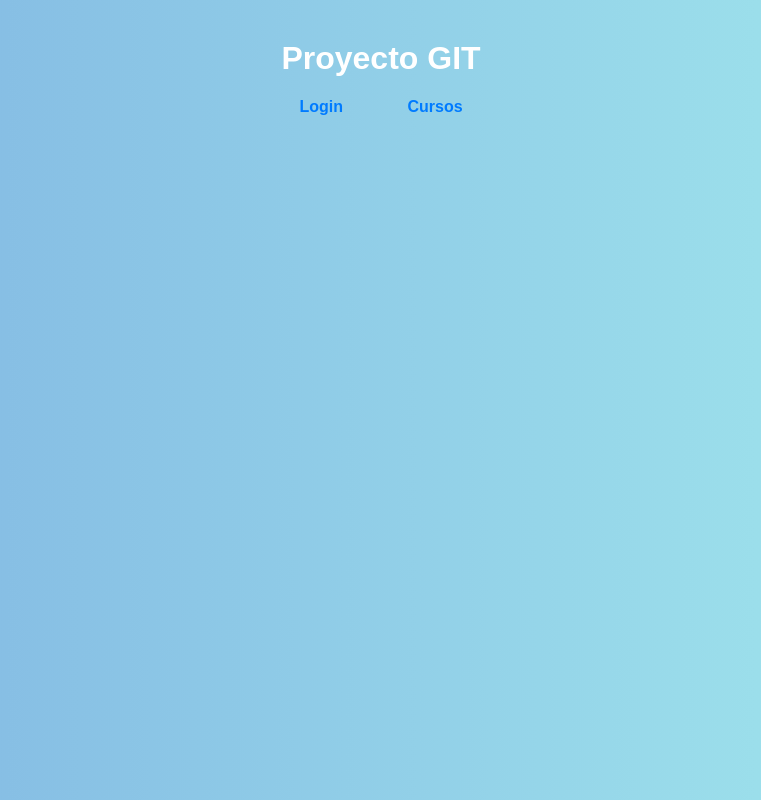
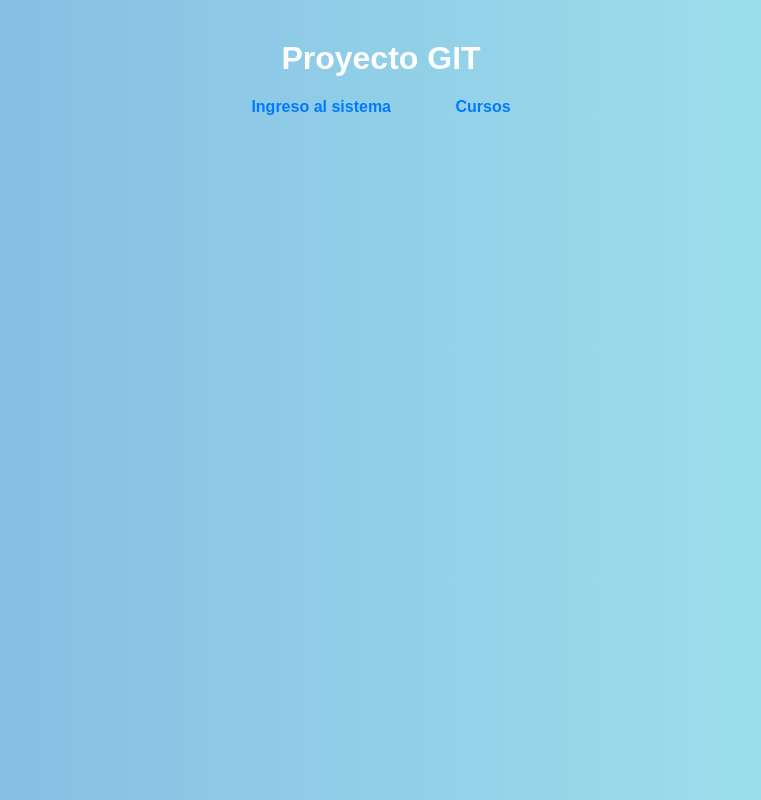
Before and after one commit to zpojeda/proyecto-git-clase, a plain HTML site: page index.html in a window 1280 px wide. Shown: the whole page, without its empty margins (259-1020 px from the left). Drawn offline with Linux system fonts and the light colour scheme.

Commit message:
feat(login): actualizar texto de login

```diff
--- a/index.html
+++ b/index.html
@@ -9,7 +9,7 @@
 <body>
     <h1> Proyecto GIT</h1>
     <nav>
-        <a href="pages/login.html">Login</a>
+        <a href="pages/login.html">Ingreso al sistema</a>
         <a href="pages/cursos.html">Cursos</a>
     </nav>
 </body>
```
